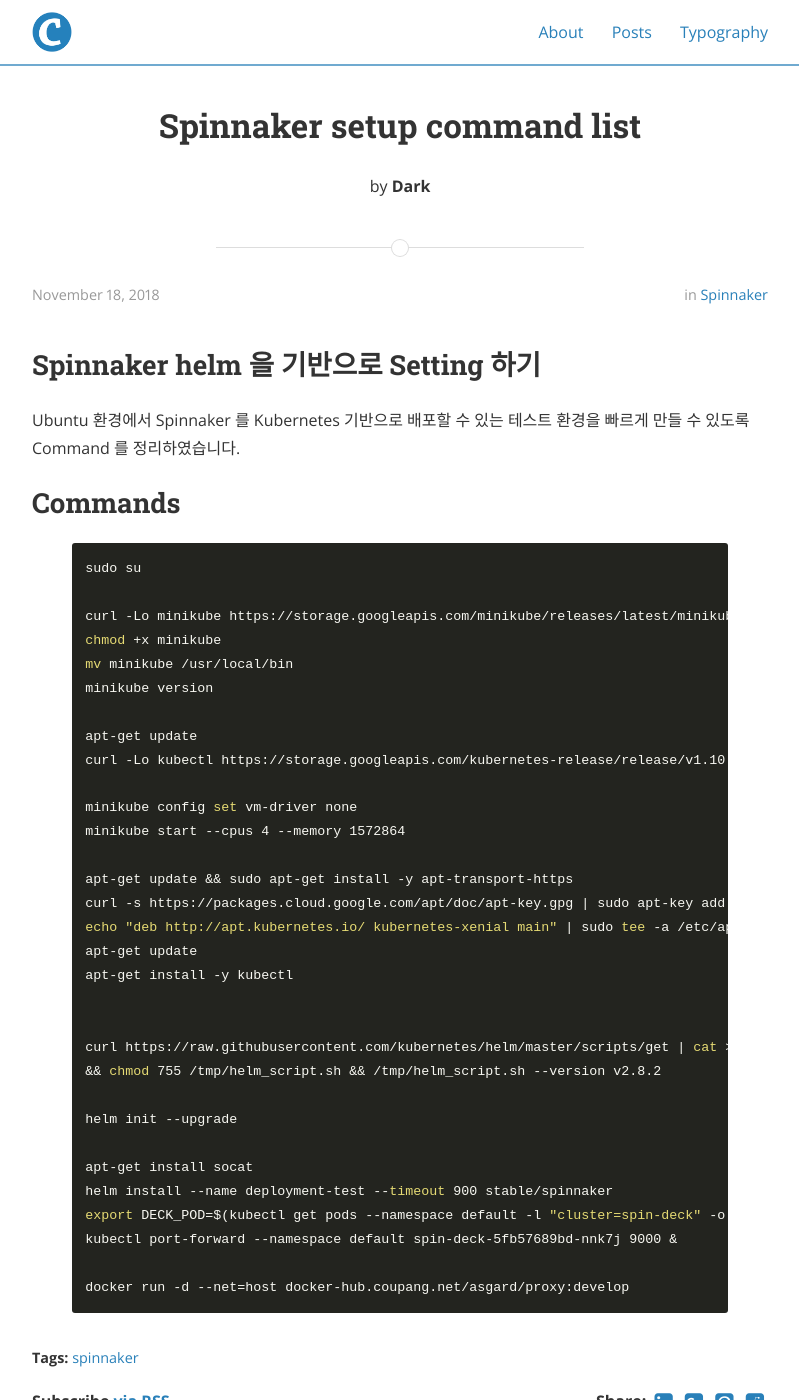
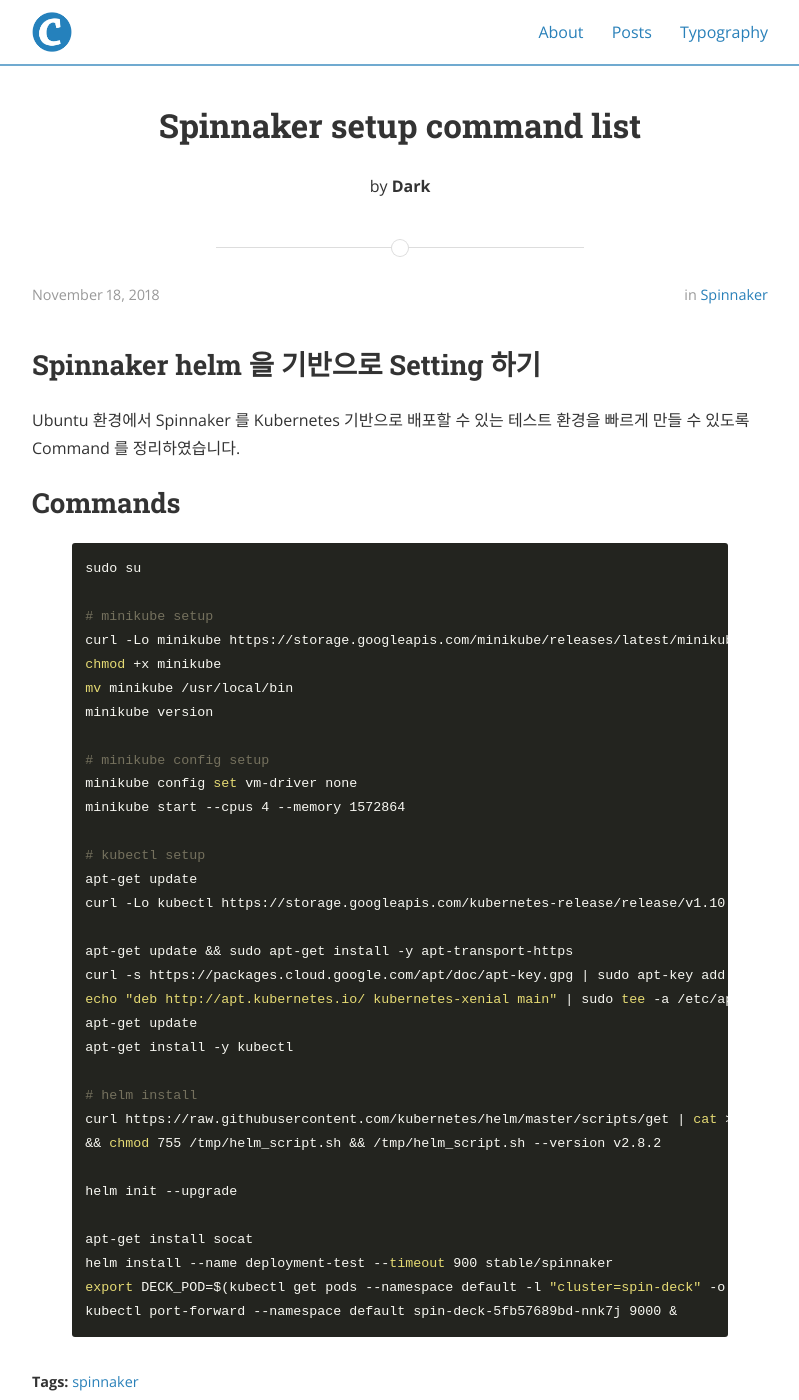
Before and after one commit to Dark0096/Dark0096.github.io, a Jekyll site: the page built from _posts/2018-11-18-spinnaker-setup.markdown, in a window 1280 px wide and 1400 px high. Shown: the whole window, without its empty margins (240-1039 px from the left). Built offline with Jekyll 4.4.1, drawn with Linux system fonts in a browser that asks for light colours; nearby versions of some CDN libraries.

Commit message:
Add the spinnaker setting command

```diff
--- a/_posts/2018-11-18-spinnaker-setup.markdown
+++ b/_posts/2018-11-18-spinnaker-setup.markdown
@@ -16,16 +16,19 @@ Ubuntu 환경에서 Spinnaker 를 Kubernetes 기반으로 배포할 수 있는
 {% highlight bash %}
 sudo su
 
+# minikube setup
 curl -Lo minikube https://storage.googleapis.com/minikube/releases/latest/minikube-linux-amd64
 chmod +x minikube
 mv minikube /usr/local/bin
 minikube version
 
+# minikube config setup
+minikube config set vm-driver none
+minikube start --cpus 4 --memory 1572864
+
+# kubectl setup
 apt-get update
 curl -Lo kubectl https://storage.googleapis.com/kubernetes-release/release/v1.10.0/bin/linux/amd64/kubectl && chmod +x kubectl && sudo cp kubectl /usr/local/bin/ && rm kubectl
-
-minikube config set vm-driver none
-minikube start --cpus 4 --memory 1572864
 
 apt-get update && sudo apt-get install -y apt-transport-https
 curl -s https://packages.cloud.google.com/apt/doc/apt-key.gpg | sudo apt-key add -
@@ -33,7 +36,7 @@ echo "deb http://apt.kubernetes.io/ kubernetes-xenial main" | sudo tee -a /etc/a
 apt-get update
 apt-get install -y kubectl
 
-
+# helm install
 curl https://raw.githubusercontent.com/kubernetes/helm/master/scripts/get | cat > /tmp/helm_script.sh \
 && chmod 755 /tmp/helm_script.sh && /tmp/helm_script.sh --version v2.8.2
 
@@ -43,6 +46,4 @@ apt-get install socat
 helm install --name deployment-test --timeout 900 stable/spinnaker
 export DECK_POD=$(kubectl get pods --namespace default -l "cluster=spin-deck" -o jsonpath="{.items[0].metadata.name}")
 kubectl port-forward --namespace default spin-deck-5fb57689bd-nnk7j 9000 &
-
-docker run -d --net=host docker-hub.coupang.net/asgard/proxy:develop
 {% endhighlight %}
```
